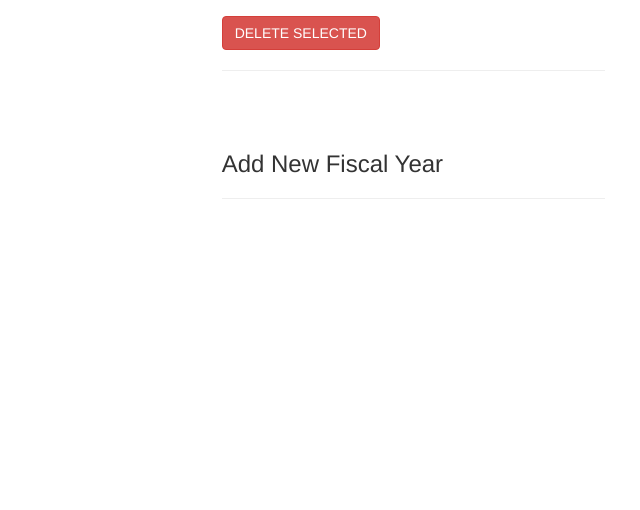
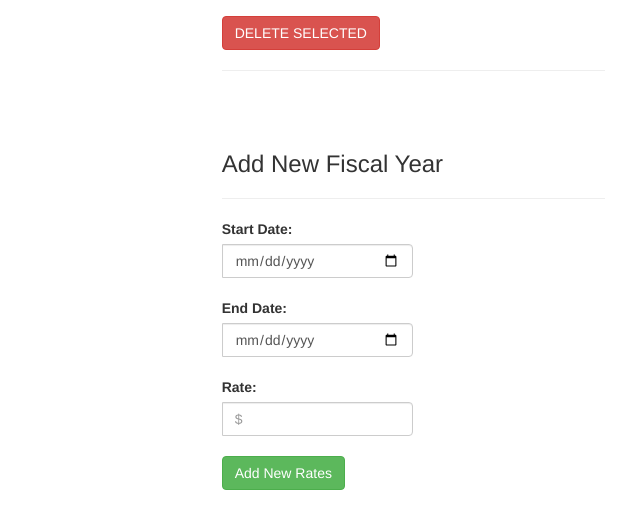
Before and after one commit to koconne8/project-reporting, a Django app: template templates/rates.html in a window 1280 px wide. Shown: the part 380-890 px from the top of the page, without its empty margins (640-1280 px from the left). Before the commit the page ends 579 px from the top, so only its background shows below. Run offline with Django 3.2, Linux system fonts and the light colour scheme; the template is opened without the code that fills it, so the values that code supplies are empty; some libraries are stand-ins or nearby versions.

Commit message:
Add new fiscal year rates works now

```diff
--- a/pr/urls.py
+++ b/pr/urls.py
@@ -27,7 +27,7 @@ from management.distribution import distribution_home, get_entries
 from management.report_generation import report_generator_home, generate_external_report, \
     generate_csr_report, generate_internal_report, missing_hours
 from management.reports import weekly_report_form_url
-from management.rates import rates_home, save_rate, save_start_date, save_end_date, save_rates, delete_rates
+from management.rates import rates_home, save_rate, save_start_date, save_end_date, save_rates, delete_rates, add_rates
 
 urlpatterns = [
     url(r'^admin/', admin.site.urls),
@@ -88,6 +88,7 @@ urlpatterns = [
     url(r'^save_end_date/$', save_end_date, name='save_end_date'),
     url(r'^save_rates/$', save_rates, name='save_rates'),
     url(r'^delete_rates/$', delete_rates, name='delete_rates'),
+    url(r'^add_rates/$', add_rates, name='add_rates'),
 
     # Weekly Report Generator (callable via the following URL):
     url(r'^weekly_report/$', weekly_report_form_url, name='weekly_report'),
--- a/templates/rates.html
+++ b/templates/rates.html
@@ -71,7 +71,22 @@
             <br /><br />
             <h3>Add New Fiscal Year</h3>
             <hr />
-
+            <div class="input-group" style="display: inline-block; width: 50%;">
+                <label>Start Date:</label>
+                <input type="date" id="fiscal_start_date" value="{{ next_fiscal_start|date:"Y-m-d" }}" class="form-control" />
+            </div>
+            <br /><br />
+            <div class="input-group" style="display: inline-block; width: 50%;">
+                <label>End Date:</label>
+                <input type="date" id="fiscal_end_date" value="{{ next_fiscal_end|date:"Y-m-d" }}" class="form-control" />
+            </div>
+            <br /><br />
+            <div class="input-group" style="display: inline-block; width: 50%;">
+                <label>Rate:</label>
+                <input type="text" placeholder="$" id="fiscal_rate" class="form-control" />
+            </div>
+            <br /><br />
+            <button type="button" class="btn btn-success add-year">Add New Rates</button>
         </div>
     </div>
 {% endblock %}
@@ -234,6 +249,20 @@
 
             })
         });
+
+        //****************** ADD FISCAL YEAR BUTTON ******//
+        $('.add-year').click(function(){
+            $.ajax({
+                url: '{% url 'add_rates' %}',
+                data: {start_date: $('#fiscal_start_date').val(), end_date: $('#fiscal_end_date').val(), rate: $('#fiscal_rate').val()},
+                success: function(response){
+                    if(response == 200){
+                        alert("Saved!");
+                        location.reload();
+                    }
+                }
+            })
+        })
     });
 </script>
 {% endblock %}
```
Also changed, not shown: management/rates.py (+39 -1 lines).
